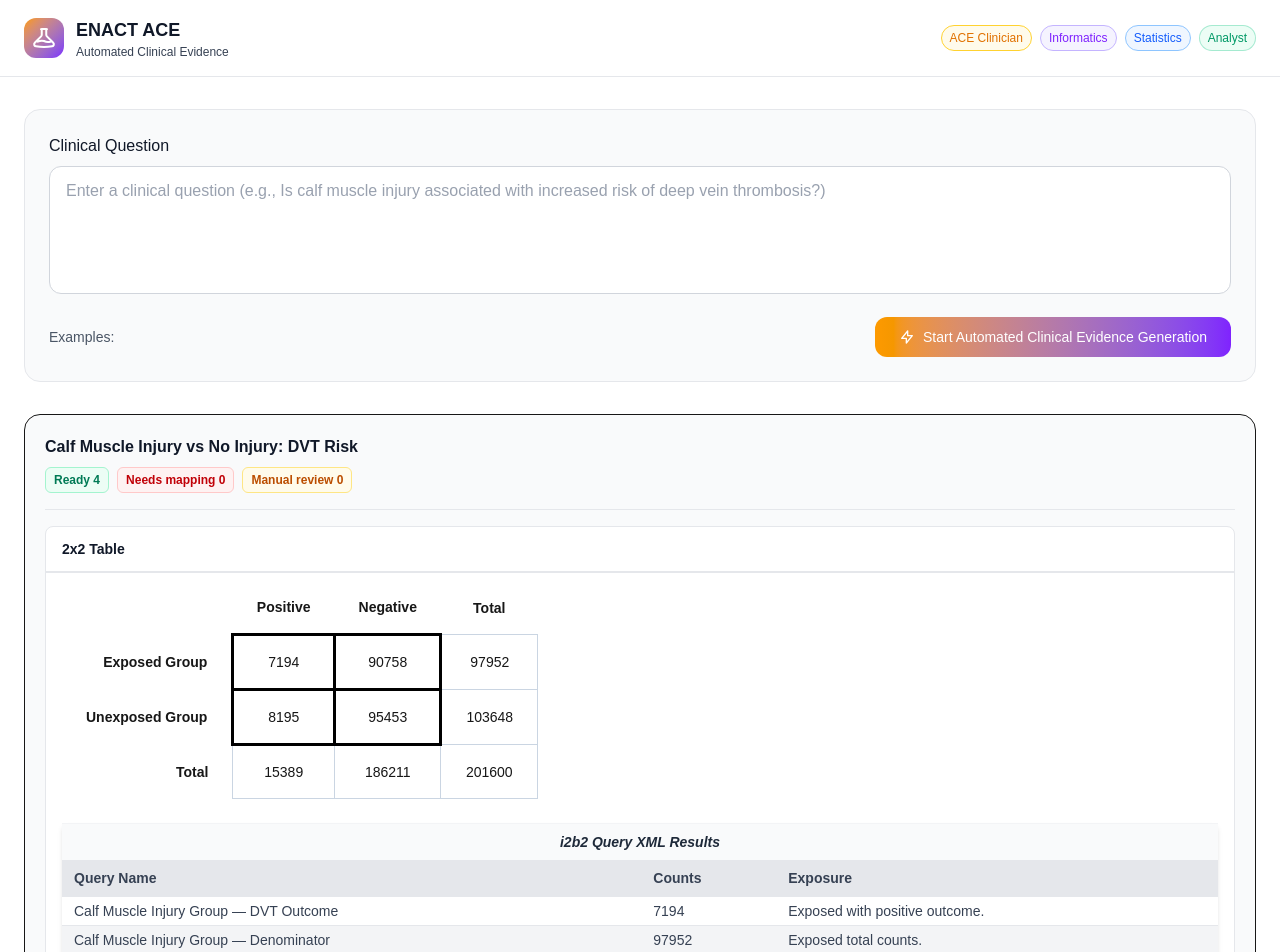
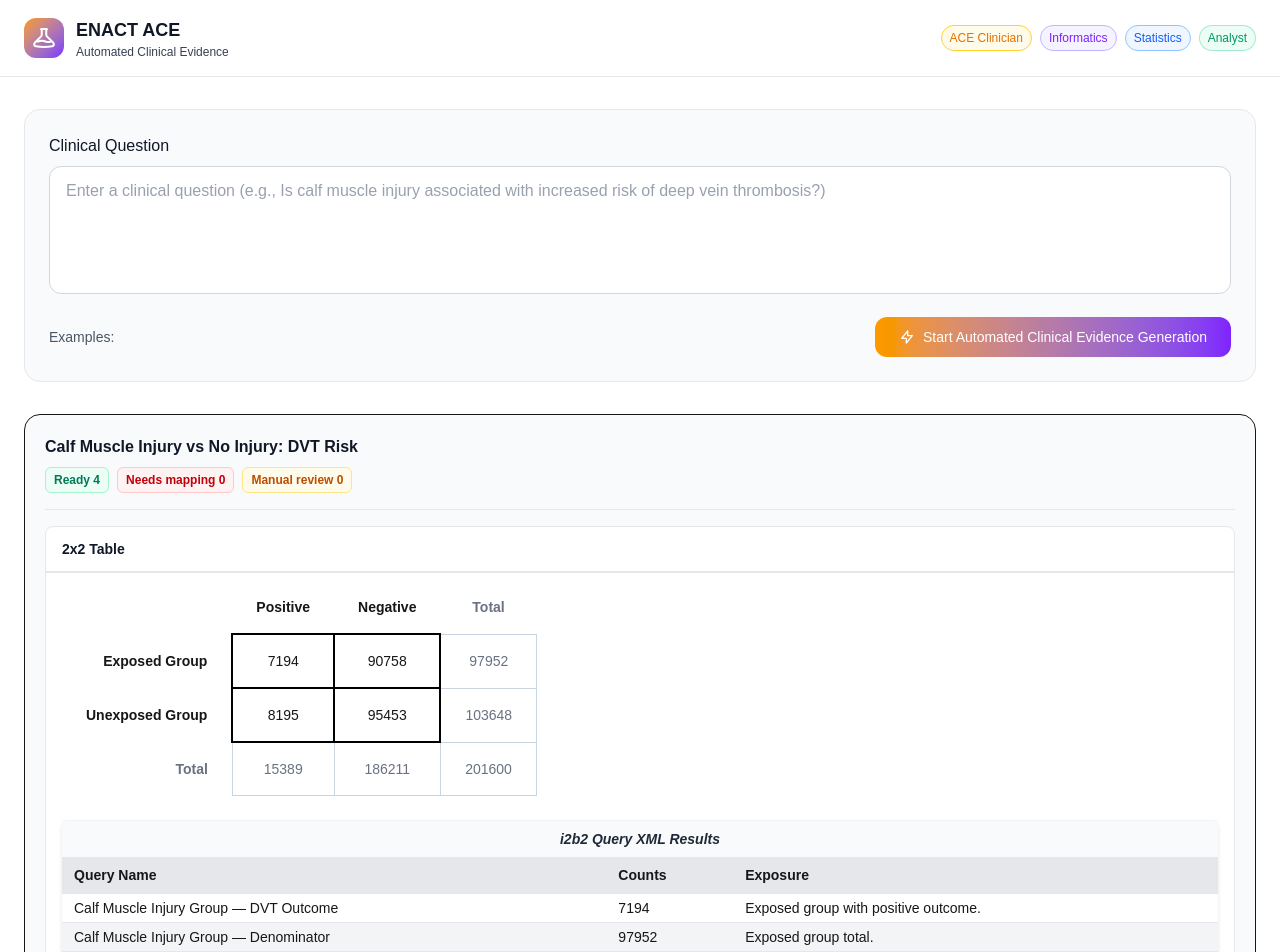
Before and after one commit to kvb2univpitt/ace-plugin, a Next.js app in the folder ace-plugin-dev/: page /dev in a window 1280 px wide. Shown: the top 952 px of the page. Built offline with nearby package versions, Linux system fonts and the light colour scheme.

Commit message:
Gray out total counts.

```diff
--- a/ace-plugin-dev/src/app/page.tsx
+++ b/ace-plugin-dev/src/app/page.tsx
@@ -121,7 +121,7 @@ const STAGES = [
   },
   {
     num: 5,
-    name: "Sharephe / i2b2 XML Compiler",
+    name: "2x2 Table / Incidence Rate Ratio (IRR)",
     color: "blue",
     description: "Compile reviewed query logic into validated i2b2 XML",
     team: "Informatics Analyst Team",
--- a/ace-plugin-dev/src/components/QueryXMLResultTable.tsx
+++ b/ace-plugin-dev/src/components/QueryXMLResultTable.tsx
@@ -10,11 +10,11 @@ export function QueryXMLResultTable({
 }): React.ReactNode {
     return (
         <div className="relative overflow-x-auto shadow-md">
-            <table className="w-full text-sm text-left text-gray-700 border-collapse">
+            <table className="w-full text-sm text-left border-collapse">
                 <caption className="font-bold caption-top p-2 italic text-gray-800 bg-gray-50 border-t border-gray-100">
                     i2b2 Query XML Results
                 </caption>
-                <thead className="text-gray-700 bg-gray-200 border-b border-gray-200">
+                <thead className="bg-gray-200 border-b border-gray-200">
                     <tr>
                         <th scope="col" className="px-3 py-2 font-semibold">Query Name</th>
                         <th scope="col" className="px-3 py-2 font-semibold">Counts</th>
@@ -25,22 +25,22 @@ export function QueryXMLResultTable({
                     <tr className="bg-white">
                         <td className="px-3 py-1">{countData.r1c1.name}</td>
                         <td className="px-3 py-1">{countData.r1c1.counts}</td>
-                        <td className="px-3 py-1">Exposed with positive outcome.</td>
+                        <td className="px-3 py-1">Exposed group with positive outcome.</td>
                     </tr>
                     <tr className="bg-gray-100">
                         <td className="px-3 py-1">{countData.r1c2.name}</td>
                         <td className="px-3 py-1">{countData.r1c2.counts}</td>
-                        <td className="px-3 py-1">Exposed total counts.</td>
+                        <td className="px-3 py-1">Exposed group total.</td>
                     </tr>
                     <tr className="bg-white">
                         <td className="px-3 py-1">{countData.r2c1.name}</td>
                         <td className="px-3 py-1">{countData.r2c1.counts}</td>
-                        <td className="px-3 py-1">Unexposed with positive outcome.</td>
+                        <td className="px-3 py-1">Unexposed group with positive outcome.</td>
                     </tr>
                     <tr className="bg-gray-100 ">
                         <td className="px-3 py-1">{countData.r2c2.name}</td>
                         <td className="px-3 py-1">{countData.r2c2.counts}</td>
-                        <td className="px-3 py-1">Unexposed total counts.</td>
+                        <td className="px-3 py-1">Unexposed group total.</td>
                     </tr>
                 </tbody>
             </table>
--- a/ace-plugin-dev/src/components/TwoByTwoTable.tsx
+++ b/ace-plugin-dev/src/components/TwoByTwoTable.tsx
@@ -29,27 +29,27 @@ export function TwoByTwoTable({
                         <th></th>
                         <th>Positive</th>
                         <th>Negative</th>
-                        <th>Total</th>
+                        <th className="text-gray-500">Total</th>
                     </tr>
                 </thead>
                 <tbody>
                     <tr>
                         <th scope="row" className="text-right">Exposed Group</th>
-                        <td className="border-3 border-black text-center">{r1c1}</td>
-                        <td className="border-3 border-black text-center">{r1c2}</td>
-                        <td className="border border-slate-300 dark:border-slate-700 text-center">{r1c3}</td>
+                        <td className="border-2 border-black text-center">{r1c1}</td>
+                        <td className="border-2 border-black text-center">{r1c2}</td>
+                        <td className="border border-slate-300 dark:border-slate-700 text-center text-gray-500">{r1c3}</td>
                     </tr>
                     <tr>
                         <th scope="row" className="text-right">Unexposed Group</th>
-                        <td className="border-3 border-black text-center">{r2c1}</td>
-                        <td className="border-3 border-black text-center">{r2c2}</td>
-                        <td className="border border-slate-300 dark:border-slate-700 text-center">{r2c3}</td>
+                        <td className="border-2 border-black text-center">{r2c1}</td>
+                        <td className="border-2 border-black text-center">{r2c2}</td>
+                        <td className="border border-slate-300 dark:border-slate-700 text-center text-gray-500">{r2c3}</td>
                     </tr>
                     <tr>
-                        <th scope="row" className="text-right">Total</th>
-                        <td className="border border-slate-300 dark:border-slate-700 text-center">{r3c1}</td>
-                        <td className="border border-slate-300 dark:border-slate-700 text-center">{r3c2}</td>
-                        <td className="border border-slate-300 dark:border-slate-700 text-center">{r3c3}</td>
+                        <th scope="row" className="text-right text-gray-500">Total</th>
+                        <td className="border border-slate-300 dark:border-slate-700 text-center text-gray-500">{r3c1}</td>
+                        <td className="border border-slate-300 dark:border-slate-700 text-center text-gray-500">{r3c2}</td>
+                        <td className="border border-slate-300 dark:border-slate-700 text-center text-gray-500">{r3c3}</td>
                     </tr>
                 </tbody>
             </table>
```
